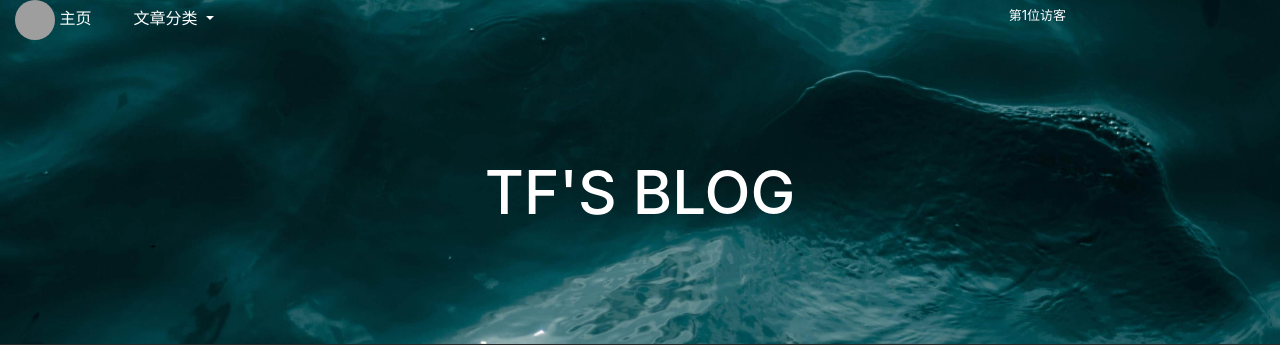
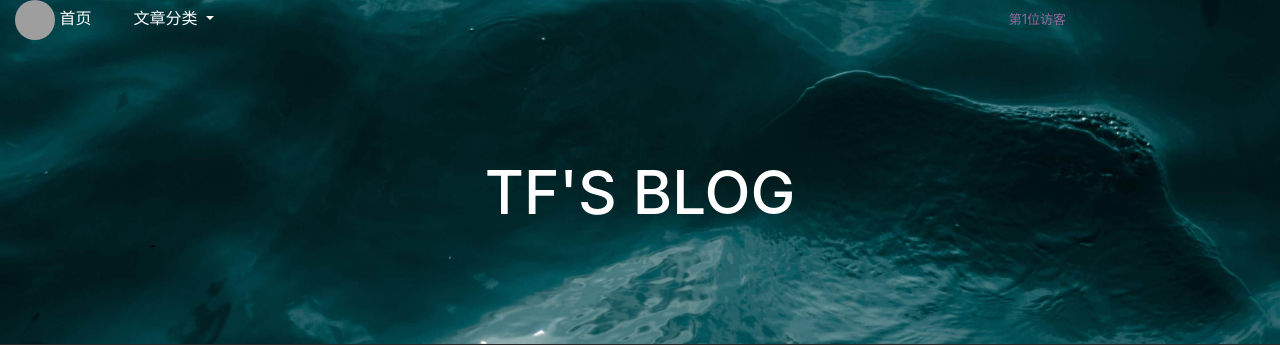
Before and after one commit to hopeaktian/blog-flask, a Flask app: page / in a window 1280 px wide. Shown: the top 345 px of the page. Run offline with Flask 2, Linux system fonts and the light colour scheme; data comes from the database, SQL or seed files in the repository; data that the repository does not hold is empty; parts of the project's set-up code (start-up, migrations or seed data) failed here and were passed over; some libraries are stand-ins or nearby versions; grey boxes are pictures that could not be loaded.

Commit message:
change count color.

```diff
--- a/app/templates/base.html
+++ b/app/templates/base.html
@@ -73,14 +73,14 @@
 <div class="container-fluid" style="{% block photo %}{% endblock photo %} background-repeat: no-repeat;background-size: cover">
     <div class="row">
         <div class="col-md-auto">
-            <a href="/" title="主页" id="home" onmouseover="func3()" onmouseout="func4()" style="color: white;text-decoration: none;" >
+            <a href="/" title="首页" id="home" onmouseover="func3()" onmouseout="func4()" style="color: white;text-decoration: none;" >
 {#                <button type="button" class="btn btn-secondary" aria-label="Left Align" onmouseover="func3()" onmouseout="func4()" style="background-color: inherit;border: 0px">#}
 {#                    <i id="home" class="fas fa-home" style="font-size: 24px; color: white"></i>#}
 {#                    <label style="color: white;font-size: inherit">主页</label>#}
 {#                    <img href="/static/img/logo.jpg">#}
 {#                </button>#}
                 <img src="/static/img/logo.jpg" style="width: 40px;height: 40px;border-radius:20px">
-                主页
+                首页
             </a>
         </div>
         <div class="col-md-auto">
--- a/app/templates/index.html
+++ b/app/templates/index.html
@@ -18,7 +18,7 @@
 
 {% block access %}
     <div class="col-md-auto offset-md-7" style="text-align: right">
-        <label class="text-right" style="color: white; padding: 6px; font-size: 13px; margin-right: 4px">第{{ all_access }}位访客</label>
+        <label class="text-right" style="color: #996699; padding: 6px; font-size: 13px; margin-right: 4px; margin-bottom: 0px;margin-top: 4px">第{{ all_access }}位访客</label>
     </div>
 {% endblock access %}
 
```
